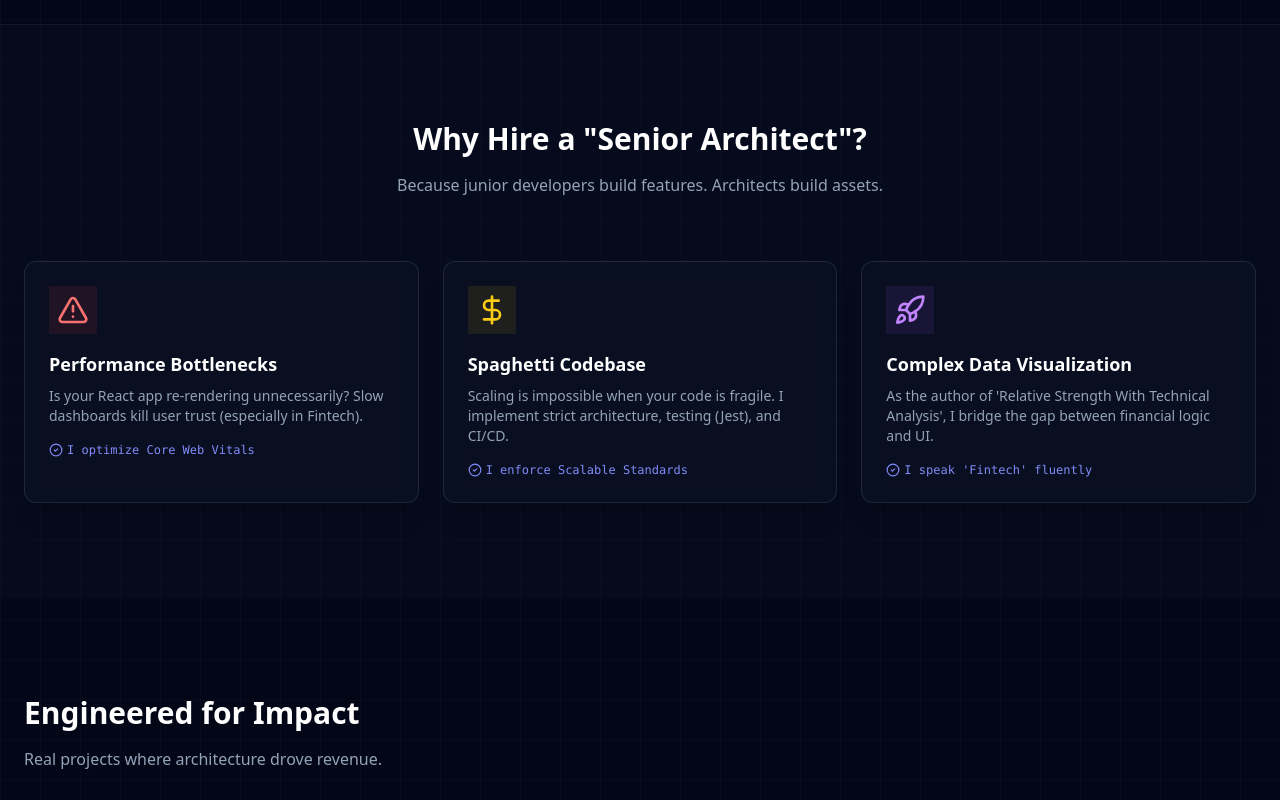
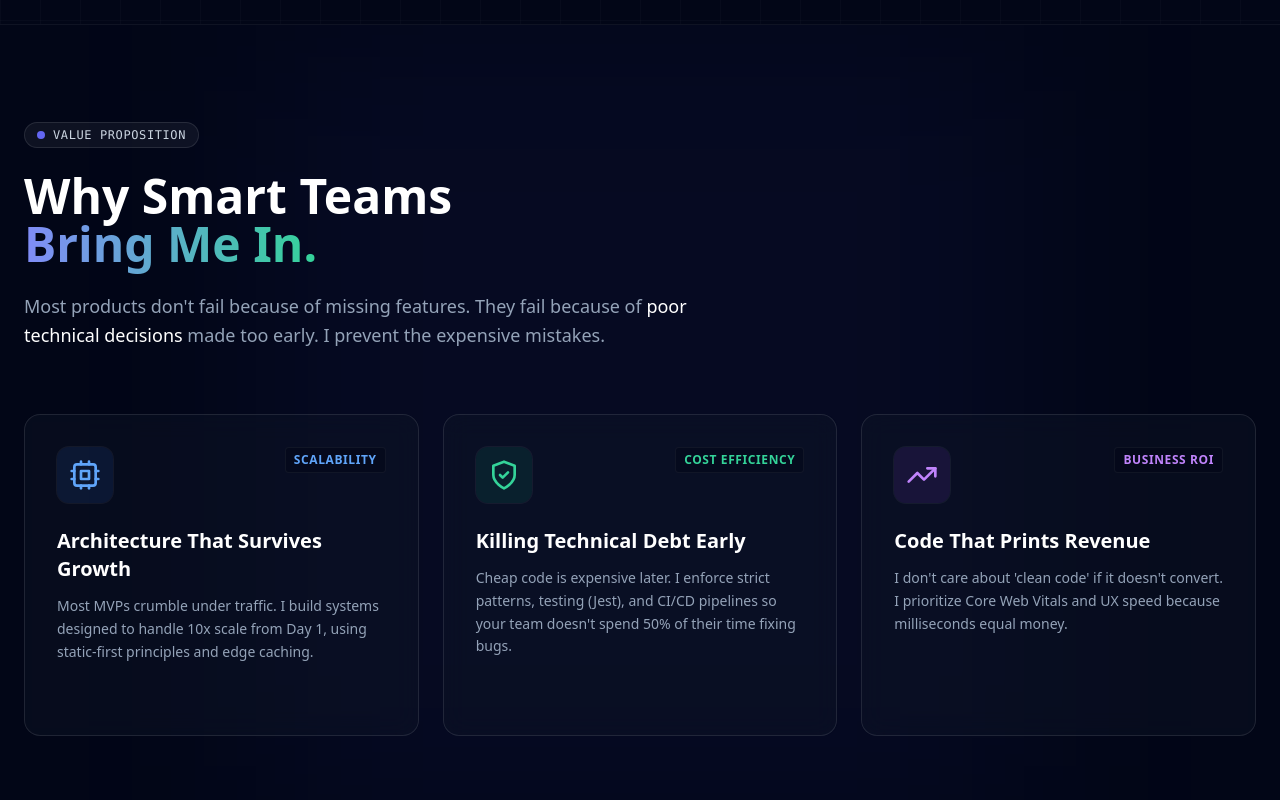
Before and after one commit to yogeshu/portfolio, a React (Vite) app in the folder client-landing-page/: page / in a window 1280 px wide. Shown: the part 980-1780 px from the top of the page. Built offline with nearby package versions, Linux system fonts and the light colour scheme.

Commit message:
feat: Add WhyMeSection component to HomePage for enhanced value proposition display

```diff
--- /dev/null
+++ b/client-landing-page/src/components/ui/WhySection.jsx
@@ -0,0 +1,138 @@
+import React from 'react';
+import { motion } from 'framer-motion';
+import {
+  TrendingUp,
+  ShieldCheck,
+  Cpu,
+  ArrowRight
+} from 'lucide-react';
+
+const reasons = [
+  {
+    title: "Architecture That Survives Growth",
+    desc: "Most MVPs crumble under traffic. I build systems designed to handle 10x scale from Day 1, using static-first principles and edge caching.",
+    icon: <Cpu size={32} />,
+    color: "text-blue-400",
+    bg: "bg-blue-500/10",
+    border: "group-hover:border-blue-500/50",
+    gradient: "from-blue-500/20 to-transparent",
+    tag: "Scalability"
+  },
+  {
+    title: "Killing Technical Debt Early",
+    desc: "Cheap code is expensive later. I enforce strict patterns, testing (Jest), and CI/CD pipelines so your team doesn't spend 50% of their time fixing bugs.",
+    icon: <ShieldCheck size={32} />,
+    color: "text-emerald-400",
+    bg: "bg-emerald-500/10",
+    border: "group-hover:border-emerald-500/50",
+    gradient: "from-emerald-500/20 to-transparent",
+    tag: "Cost Efficiency"
+  },
+  {
+    title: "Code That Prints Revenue",
+    desc: "I don't care about 'clean code' if it doesn't convert. I prioritize Core Web Vitals and UX speed because milliseconds equal money.",
+    icon: <TrendingUp size={32} />,
+    color: "text-purple-400",
+    bg: "bg-purple-500/10",
+    border: "group-hover:border-purple-500/50",
+    gradient: "from-purple-500/20 to-transparent",
+    tag: "Business ROI"
+  }
+];
+
+const WhyMeSection = () => {
+  return (
+    <section id="why-me" className="py-24 border-t border-white/5 bg-[#020617] relative overflow-hidden">
+
+      {/* Background Decorator */}
+      <div className="absolute top-0 left-1/2 -translate-x-1/2 w-full max-w-3xl h-full bg-indigo-500/5 blur-[100px] pointer-events-none" />
+
+      <div className="max-w-7xl mx-auto px-6 relative z-10">
+
+        {/* Header */}
+        <div className="max-w-3xl mb-16">
+          <motion.div
+            initial={{ opacity: 0, x: -20 }}
+            whileInView={{ opacity: 1, x: 0 }}
+            viewport={{ once: true }}
+            className="inline-flex items-center gap-2 px-3 py-1 mb-6 rounded-full bg-white/5 border border-white/10 text-slate-300 text-xs font-mono uppercase tracking-wider"
+          >
+            <span className="w-2 h-2 rounded-full bg-indigo-500"></span>
+            Value Proposition
+          </motion.div>
+
+          <motion.h2
+            initial={{ opacity: 0, y: 20 }}
+            whileInView={{ opacity: 1, y: 0 }}
+            viewport={{ once: true }}
+            className="text-4xl md:text-5xl font-bold text-white mb-6"
+          >
+            Why Smart Teams <br />
+            <span className="text-transparent bg-clip-text bg-gradient-to-r from-indigo-400 to-emerald-400">
+              Bring Me In.
+            </span>
+          </motion.h2>
+
+          <motion.p
+            initial={{ opacity: 0, y: 20 }}
+            whileInView={{ opacity: 1, y: 0 }}
+            viewport={{ once: true }}
+            transition={{ delay: 0.1 }}
+            className="text-slate-400 text-lg leading-relaxed max-w-2xl"
+          >
+            Most products don't fail because of missing features.
+            They fail because of <span className="text-white font-medium">poor technical decisions</span> made too early.
+            I prevent the expensive mistakes.
+          </motion.p>
+        </div>
+
+        {/* Cards Grid */}
+        <div className="grid md:grid-cols-3 gap-6">
+          {reasons.map((item, i) => (
+            <motion.div
+              key={i}
+              initial={{ opacity: 0, y: 30 }}
+              whileInView={{ opacity: 1, y: 0 }}
+              viewport={{ once: true }}
+              transition={{ delay: i * 0.15 }}
+              className={`group relative bg-slate-900/40 backdrop-blur-md border border-white/10
+              rounded-2xl p-8 transition-all duration-500 hover:-translate-y-2 ${item.border}`}
+            >
+              {/* Hover Gradient Background */}
+              <div
+                className={`absolute inset-0 rounded-2xl bg-gradient-to-br ${item.gradient} opacity-0 group-hover:opacity-100 transition-opacity duration-500`}
+              />
+
+              <div className="relative z-10">
+                {/* Header Row */}
+                <div className="flex justify-between items-start mb-6">
+                  <div className={`p-3 rounded-xl ${item.bg} ${item.color} ring-1 ring-white/5`}>
+                    {item.icon}
+                  </div>
+                  <span className={`text-xs font-bold uppercase tracking-wider px-2 py-1 rounded bg-slate-950/50 border border-white/5 ${item.color}`}>
+                    {item.tag}
+                  </span>
+                </div>
+
+                {/* Content */}
+                <h3 className="text-xl font-bold text-white mb-3 group-hover:text-transparent group-hover:bg-clip-text group-hover:bg-gradient-to-r group-hover:from-white group-hover:to-slate-300 transition-all">
+                  {item.title}
+                </h3>
+                <p className="text-slate-400 text-sm leading-relaxed mb-6 group-hover:text-slate-300 transition-colors">
+                  {item.desc}
+                </p>
+
+                {/* Micro Interaction */}
+                <div className={`flex items-center text-xs font-bold uppercase tracking-wider ${item.color} opacity-0 -translate-x-4 group-hover:opacity-100 group-hover:translate-x-0 transition-all duration-300`}>
+                  Learn More <ArrowRight size={14} className="ml-1" />
+                </div>
+              </div>
+            </motion.div>
+          ))}
+        </div>
+      </div>
+    </section>
+  );
+};
+
+export default WhyMeSection;
--- a/client-landing-page/src/pages/HomePage.jsx
+++ b/client-landing-page/src/pages/HomePage.jsx
@@ -20,6 +20,7 @@ import {
   TrendingUp,
   BookOpen
 } from 'lucide-react';
+import WhyMeSection from '../components/ui/WhySection';
 
 // Animation Wrapper for "Reveal" effect
 const FadeIn = ({ children, delay = 0, className = "" }) => (
@@ -146,6 +147,7 @@ const ConsultingPage = () => {
             ))}
         </div>
       </header>
+<WhyMeSection/>
 
       {/* Pain Points */}
       <section id="expertise" className="py-24 border-t border-white/5 bg-slate-900/30 relative z-10">
```
